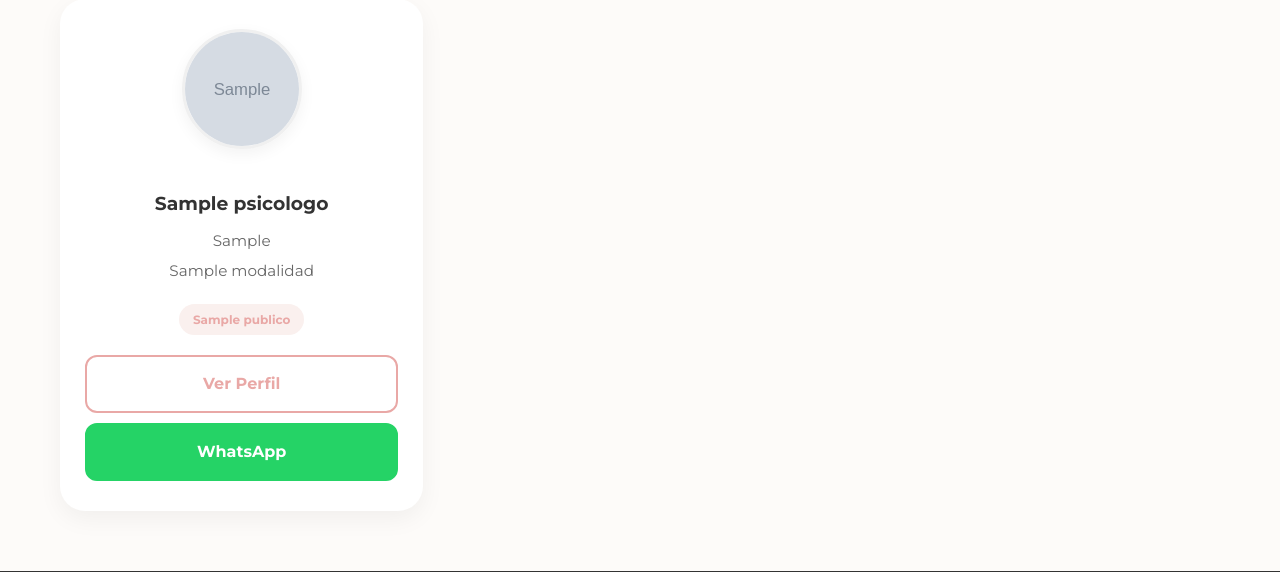
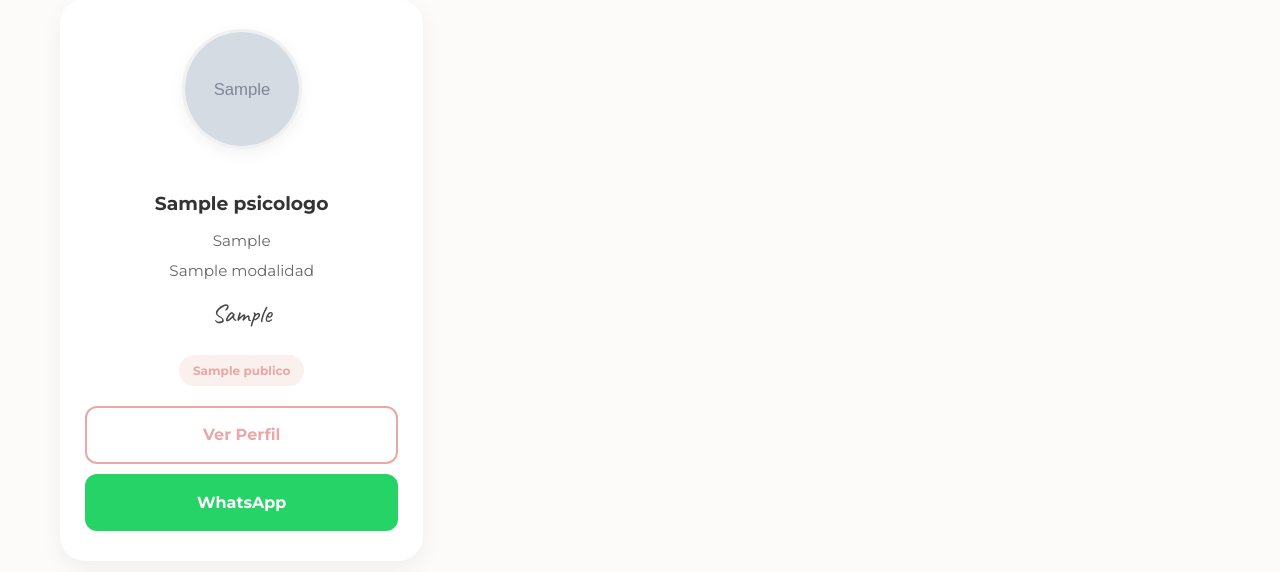
Before and after one commit to LeandroFrattini/Atencionpsi-web, a Django app: page /buscador/ in a window 1280 px wide. Shown: the part 243-815 px from the top of the page. Run offline with Django 5.2, Linux system fonts and the light colour scheme; tables that the repository leaves empty hold one stand-in row (values such as "Sample post"); grey boxes marked "Sample" are stand-in pictures.

Commit message:
manuscrito a orientacion

```diff
--- a/profesionales/templates/buscador.html
+++ b/profesionales/templates/buscador.html
@@ -6,7 +6,18 @@
     <meta name="viewport" content="width=device-width, initial-scale=1.0">
     <title>Buscador | Atención Psi</title>
     <link rel="stylesheet" href="{% static 'style.css' %}?v=1.5">
+    <link href="https://fonts.googleapis.com/css2?family=Caveat:wght@400..700&display=swap" rel="stylesheet">
     <link rel="icon" type="image/png" href="{% static 'img/favicon.png' %}">
+    <style>
+    .info-line-orientacion {
+        font-family: 'Caveat', cursive !important;
+        font-size: 1.6rem !important; /* Ajustá este tamaño a tu gusto */
+        color: #444 !important;      /* Un gris oscuro o el verde que uses */
+        margin: 5px 0 !important;
+        display: block !important;
+        text-align: center;
+    }
+</style>
 </head>
 <body>
     <nav>
@@ -66,6 +77,7 @@
                 <div class="card-info">
                     <h3 style="margin: 10px 0;">{{ p.nombre }}</h3>
                     <p class="info-line"> {{ p.ciudad }}</p>
+
                     <p class="info-line">
                         {% for mod in p.modalidades.all %}
                             {% if "Online" in mod.nombre %}💻{% endif %}
@@ -73,7 +85,9 @@
                             {{ mod.nombre }}{% if not forloop.last %} y {% endif %}
                         {% endfor %}
                     </p>
-
+                    {% if p.orientacion %}
+                        <p class="info-line-orientacion">{{ p.orientacion }}</p>
+                    {% endif %}
                     <div class="tags-wrapper">
                         {% for d in p.destinatarios.all %}
                             <span class="dirigido-label">{{ d.nombre }}</span>
--- a/profesionales/templates/index.html
+++ b/profesionales/templates/index.html
@@ -5,6 +5,9 @@
     <meta charset="UTF-8">
     <meta name="viewport" content="width=device-width, initial-scale=1.0">
     <title>Atención Psi | Bienestar Mental</title>
+    <link rel="preconnect" href="https://fonts.googleapis.com">
+    <link rel="preconnect" href="https://fonts.gstatic.com" crossorigin>
+    <link href="https://fonts.googleapis.com/css2?family=Caveat:wght@400..700&display=swap" rel="stylesheet">
     <link rel="stylesheet" href="{% static 'style.css' %}?v=1.1">
     <link rel="icon" type="image/png" href="{% static 'img/favicon.png' %}">
 </head>
--- a/static/style.css
+++ b/static/style.css
@@ -602,3 +602,12 @@ main.buscador-main {
         margin-top: 30px;
     }
 }
+
+.info-line-orientacion {
+    font-family: 'Caveat', cursive !important;
+    font-size: 1.6rem !important; /* Subimos el tamaño porque esta letra es fina */
+    color: #4a7c59 !important;    /* Tu verde */
+    margin-top: 5px;
+    margin-bottom: 5px;
+    display: block;               /* Asegura que tome su propio renglón */
+}
```
